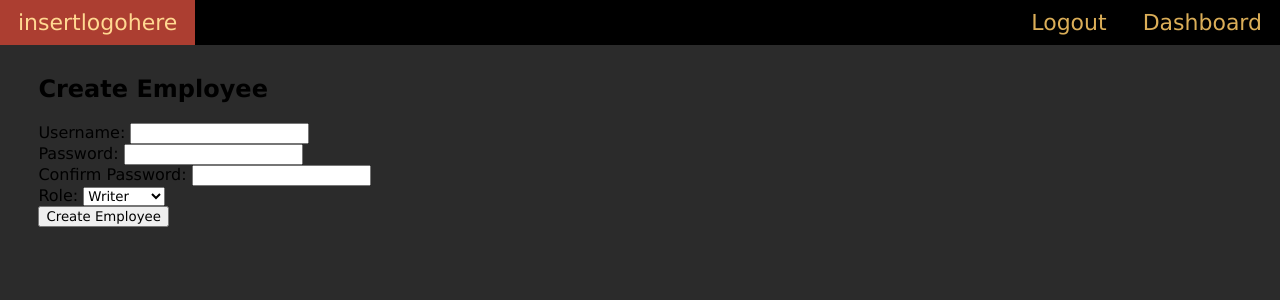
After one commit to SpandanMukherjee/XYZMedia, a Django app: page /users/create_employee/ in a window 1280 px wide. The commit adds this page. Shown: the top 300 px of the page. Run offline with Django 5.2, Linux system fonts and the light colour scheme; the visitor is signed in with stand-in values (Sample User, id 1).

Commit message:
employee creation

```diff
--- a/XYZMedia/main/templates/main/admin_dashboard.html
+++ b/XYZMedia/main/templates/main/admin_dashboard.html
@@ -103,6 +103,7 @@
 <br>
 <!-- Button to Create a New Project -->
 <a href="{% url 'projects:create_project' %}" class="new_project">Create New Project</a>
+<a href="{% url 'users:create_employee' %}" class="btn btn-success">Create New Employee</a>
 
 <!-- Section 2: Freelancer Approval -->
 <h2>Freelancers Awaiting Approval</h2>
--- a/XYZMedia/main/views.py
+++ b/XYZMedia/main/views.py
@@ -191,6 +191,8 @@ def freelancer_dashboard(request):
         elif profile.role == 'producer':
             form = VideoUploadForm(instance=task)
 
+    task_forms.append((task, form))
+
     return render(request, 'main/freelancer_dashboard.html', {
         'task': task,
         'available_tasks': available_tasks,
--- a/XYZMedia/users/forms.py
+++ b/XYZMedia/users/forms.py
@@ -38,3 +38,38 @@ class SignupForm(forms.ModelForm):
             )
 
         return user
+
+class EmployeeCreationForm(forms.ModelForm):
+    password1 = forms.CharField(widget=forms.PasswordInput, required=True, label="Password")
+    password2 = forms.CharField(widget=forms.PasswordInput, required=True, label="Confirm Password")
+    role = forms.ChoiceField(choices=UserProfile.ROLE_CHOICES, required=True)
+
+    class Meta:
+        model = User
+        fields = ['username']
+
+    def clean(self):
+        cleaned_data = super().clean()
+        password1 = cleaned_data.get("password1")
+        password2 = cleaned_data.get("password2")
+
+        if password1 and password2 and password1 != password2:
+            raise forms.ValidationError("Passwords do not match.")
+
+        return cleaned_data
+
+    def save(self, commit=True):
+        user = super().save(commit=False)
+        user.set_password(self.cleaned_data["password1"])
+
+        if commit:
+            user.save()
+
+            UserProfile.objects.create(
+                user=user,
+                user_type='employee',
+                role=self.cleaned_data['role'],
+                is_approved=True  # Employees are approved by default
+            )
+
+        return user
--- /dev/null
+++ b/XYZMedia/users/templates/users/create_employee.html
@@ -0,0 +1,33 @@
+{% extends 'base.html' %}
+
+{% block mainbody %}
+  <div class="container">
+    <h2>Create Employee</h2>
+
+    <form method="post">
+      {% csrf_token %}
+
+      <div class="form-group">
+        <label for="id_username">Username:</label>
+        {{ form.username }}
+      </div>
+
+      <div class="form-group">
+        <label for="id_password1">Password:</label>
+        {{ form.password1 }}
+      </div>
+
+      <div class="form-group">
+        <label for="id_password2">Confirm Password:</label>
+        {{ form.password2 }}
+      </div>
+
+      <div class="form-group">
+        <label for="id_role">Role:</label>
+        {{ form.role }}
+      </div>
+
+      <button type="submit" class="btn btn-primary">Create Employee</button>
+    </form>
+  </div>
+{% endblock %}
--- a/XYZMedia/users/urls.py
+++ b/XYZMedia/users/urls.py
@@ -1,9 +1,10 @@
 from django.urls import path
-from . import views
+from users import views
 
 app_name = 'users'
 
 urlpatterns = [
     path('register/', views.register_user, name="register"),
+    path('create_employee/', views.create_employee, name="create_employee"),
     path('approve/<int:id>', views.approve_freelancer, name='approve_freelancer'),
 ]
--- a/XYZMedia/users/views.py
+++ b/XYZMedia/users/views.py
@@ -1,8 +1,9 @@
 from django.shortcuts import render, redirect, get_object_or_404
-from users.forms import SignupForm
+from users.forms import SignupForm, EmployeeCreationForm
 from django.contrib import messages
 from users.models import UserProfile
-from main.views import admin_dashboard, employee_dashboard, freelancer_dashboard
+from main.views import admin_dashboard
+from django.contrib.auth.decorators import login_required
 
 def register_user(request):
 
@@ -23,3 +24,17 @@ def approve_freelancer(request, id):
     profile.is_approved = True
     profile.save()
     return admin_dashboard(request)
+
+@login_required
+def create_employee(request):
+    if request.method == 'POST':
+        form = EmployeeCreationForm(request.POST)
+
+        if form.is_valid():
+            form.save()
+            messages.success(request, "Employee account created successfully.")
+            return redirect('main:admin_dashboard')
+    else:
+        form = EmployeeCreationForm()
+
+    return render(request, 'users/create_employee.html', {'form': form})
```
